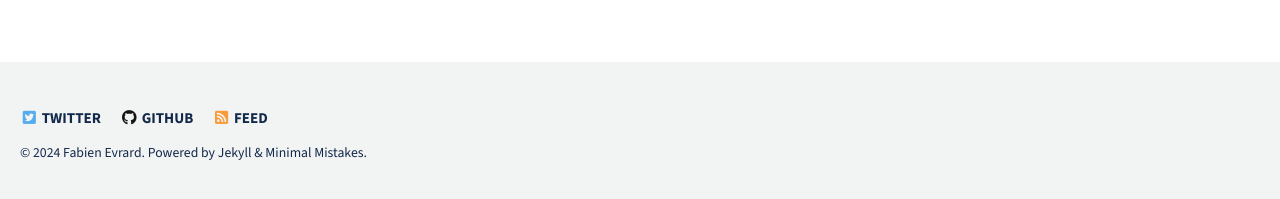
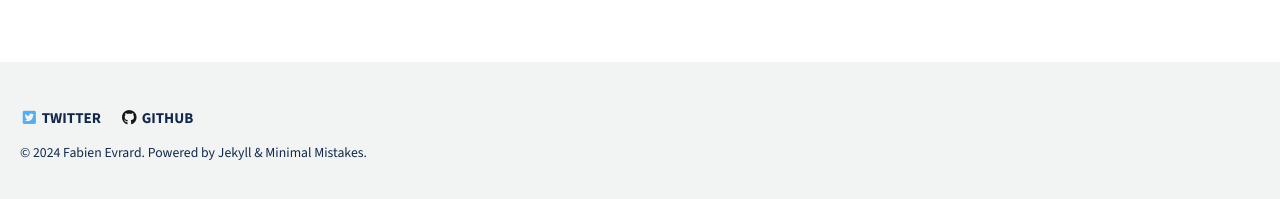
Before and after one commit to cmfr-ae-illinois/cmfr-ae-illinois.github.io, a Jekyll site: the page built from index.html, in a window 1280 px wide. Shown: the part 697-896 px from the top of the page. Built offline with Jekyll 4.4.1, drawn with Linux system fonts in a browser that asks for light colours; cached includes are drawn as plain includes; the list of posts is cut into pages by our own code.

Commit message:
Update footer.html

```diff
--- a/_includes/footer.html
+++ b/_includes/footer.html
@@ -12,10 +12,10 @@
       {% endfor %}
     {% endif %}
 
-    {% unless site.atom_feed.hide %}
+<!--     {% unless site.atom_feed.hide %}
       <li><a href="{% if site.atom_feed.path %}{{ site.atom_feed.path }}{% else %}{{ '/feed.xml' | relative_url }}{% endif %}"><i class="fas fa-fw fa-rss-square" aria-hidden="true"></i> {{ site.data.ui-text[site.locale].feed_label | default: "Feed" }}</a></li>
     {% endunless %}
-  </ul>
+  </ul> -->
 </div>
 
 <div class="page__footer-copyright">&copy; {{ site.time | date: '%Y' }} Fabien Evrard. {{ site.data.ui-text[site.locale].powered_by | default: "Powered by" }} <a href="https://jekyllrb.com" rel="nofollow">Jekyll</a> &amp; <a href="https://mademistakes.com/work/minimal-mistakes-jekyll-theme/" rel="nofollow">Minimal Mistakes</a>.</div>
```
